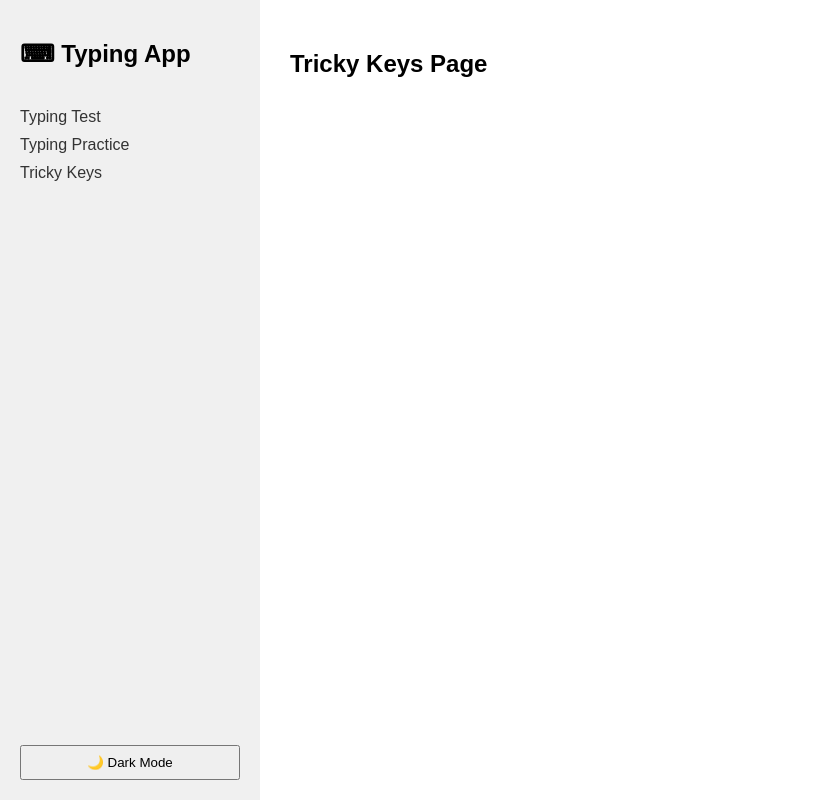
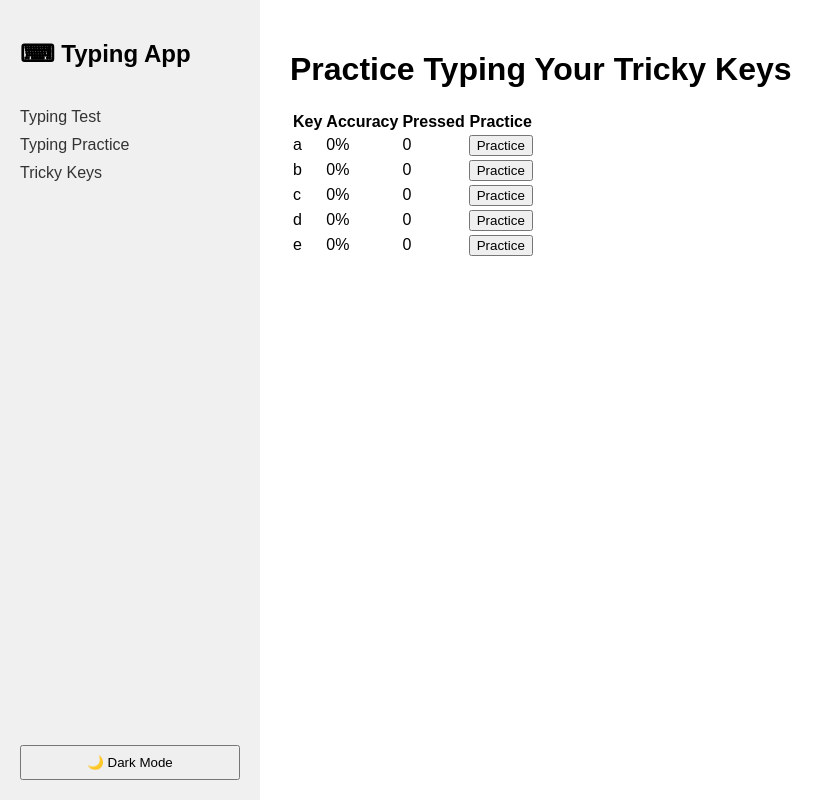
Before and after one commit to teja-reddy21/typing_test, a React (Vite) app: page /tricky in a window 1280 px wide. Shown: the whole page, without its empty margins (0-834 px from the left). Built offline with nearby package versions, Linux system fonts and the light colour scheme.

Commit message:
tricky keys

```diff
--- a/src/components/TrickyKeys.jsx
+++ b/src/components/TrickyKeys.jsx
@@ -1,2 +1,43 @@
-const TrickyKeys = () => <h2>Tricky Keys Page</h2>;
+// src/components/TrickyKeys.jsx
+import React from "react";
+import { useNavigate } from "react-router-dom";
+
+const keys = ["a", "b", "c", "d", "e"]; // etc
+
+const TrickyKeys = () => {
+  const navigate = useNavigate();
+
+  const handlePracticeClick = (key) => {
+    navigate(`/practice/${key}`);
+  };
+
+  return (
+    <div>
+      <h1>Practice Typing Your Tricky Keys</h1>
+      <table>
+        <thead>
+          <tr>
+            <th>Key</th>
+            <th>Accuracy</th>
+            <th>Pressed</th>
+            <th>Practice</th>
+          </tr>
+        </thead>
+        <tbody>
+          {keys.map((key) => (
+            <tr key={key}>
+              <td>{key}</td>
+              <td>0%</td>
+              <td>0</td>
+              <td>
+                <button onClick={() => handlePracticeClick(key)}>Practice</button>
+              </td>
+            </tr>
+          ))}
+        </tbody>
+      </table>
+    </div>
+  );
+};
+
 export default TrickyKeys;
```
